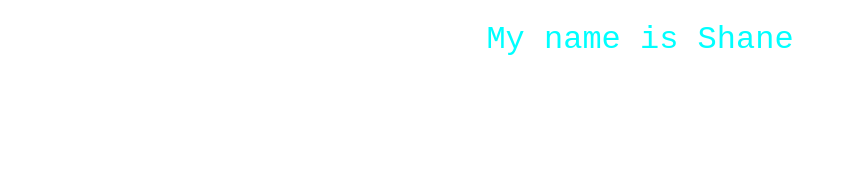
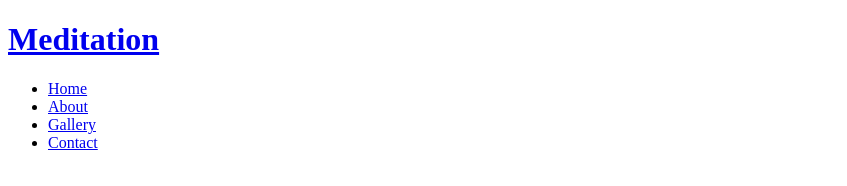
Before and after one commit to D0nie1998/-multivitamin, a plain HTML site: page index.html in a window 1280 px wide. Shown: the whole page, without its empty margins (0-847 px from the left). Drawn offline with Linux system fonts and the light colour scheme.

Commit message:
change structure

```diff
--- a/index.html
+++ b/index.html
@@ -5,18 +5,38 @@
 <meta charset="UTF-8" >
 <meta name="description" content="Trying to edcate the world on importance of multivitamins">
 
-<link href="css/style.css
+<link href="css/sss
 " rel="stylesheet" >
 
 
 </head>
 
 <body>
-<h1> My name is Shane</h1>
-<div class="banner"
+<a href="index.html"><h1> Meditation </h1>
 
-></div>
+<nav>
+    <ul>
+        <li>
+            <a href="index.html">Home</a> </li>
 
+        <li>
+            <a href="#">About</a>
+
+        </li>
+
+        <li>
+            <a href="#">Gallery</a>
+
+        </li>
+
+        <li>
+            <a href="#">Contact</a>
+
+        </li>
+    </ul>
+
+
+</nav>
 
 
 </body>
```
